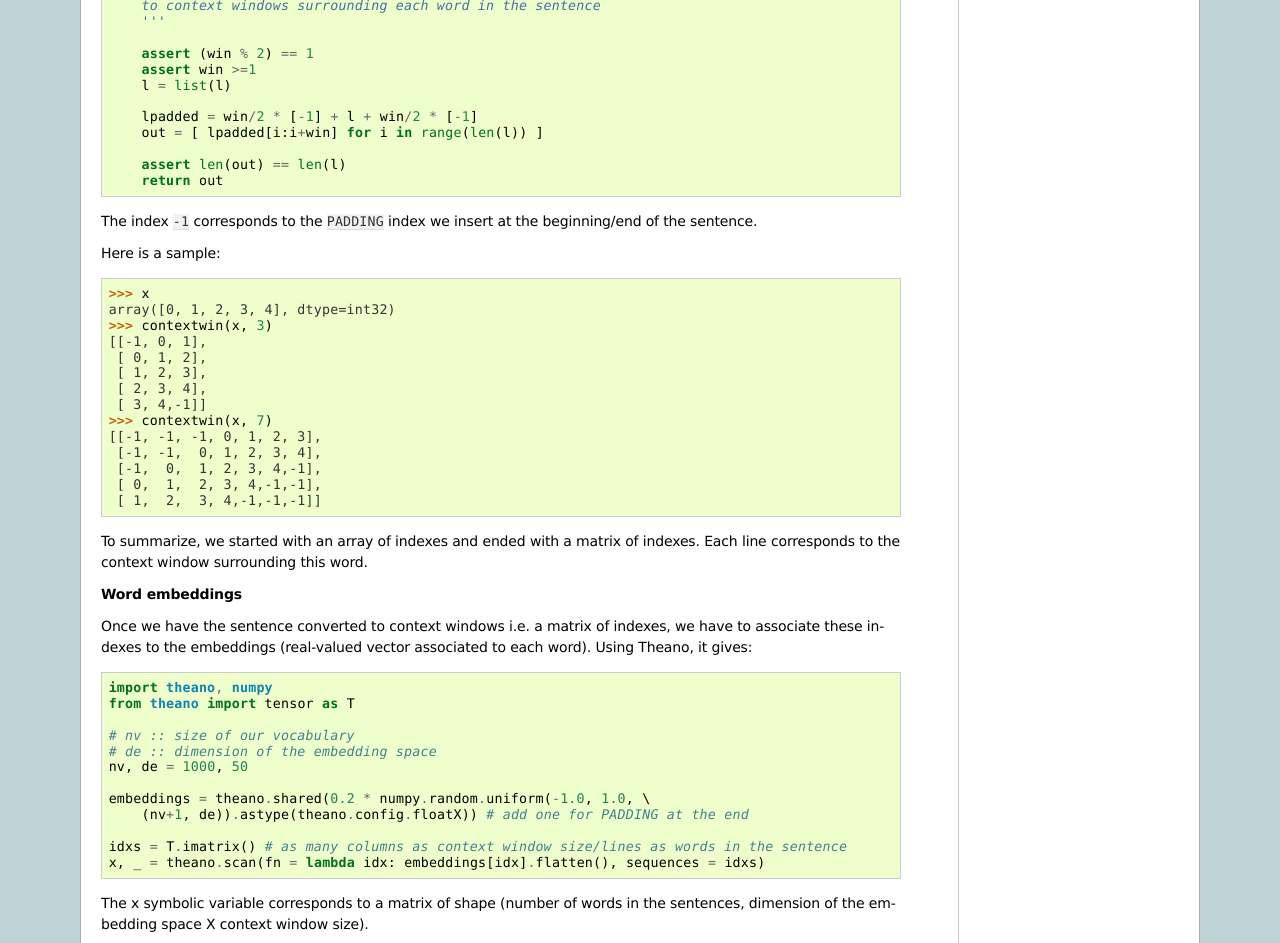
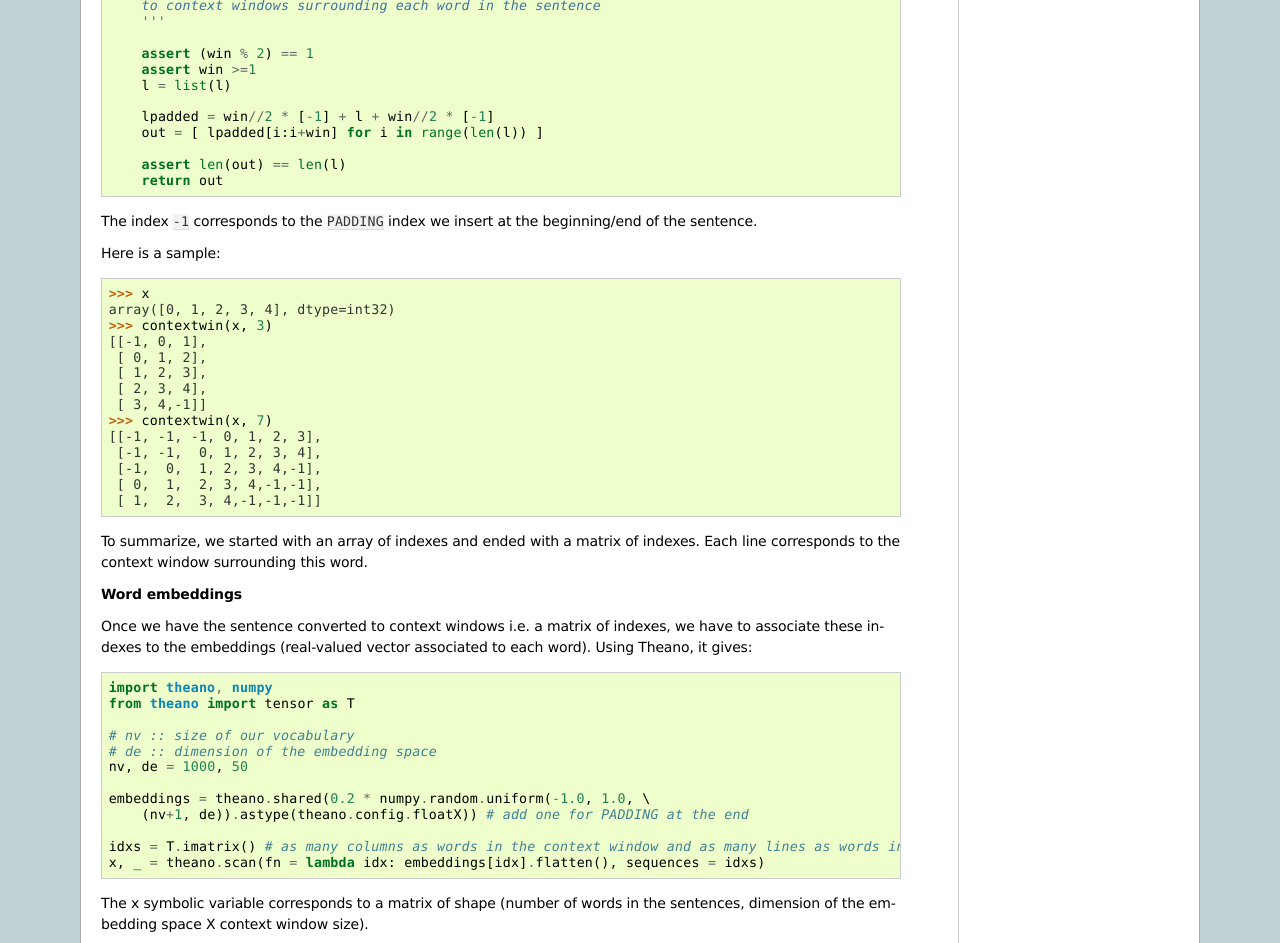
Before and after one commit to lisa-lab/DeepLearningTutorials, a Sphinx documentation site: the page built from doc/rnnslu.txt, in a window 1280 px wide and 1400 px high, scrolled down 1894 px. Shown: the part 151-1094 px from the top of the window. Built offline with Sphinx 7.4.7, drawn with Linux system fonts in a browser that asks for light colours; formulas are drawn with MathJax 3; pages that are not in the unit, such as notebooks, are missing from menus.

Commit message:
precise the idxs dimensions

```diff
--- a/doc/rnnslu.txt
+++ b/doc/rnnslu.txt
@@ -132,7 +132,7 @@
         assert win >=1
         l = list(l)
 
-        lpadded = win/2 * [-1] + l + win/2 * [-1]
+        lpadded = win//2 * [-1] + l + win//2 * [-1]
         out = [ lpadded[i:i+win] for i in range(len(l)) ]
 
         assert len(out) == len(l)
@@ -177,7 +177,7 @@
     embeddings = theano.shared(0.2 * numpy.random.uniform(-1.0, 1.0, \
         (nv+1, de)).astype(theano.config.floatX)) # add one for PADDING at the end
 
-    idxs = T.imatrix() # as many columns as context window size/lines as words in the sentence
+    idxs = T.imatrix() # as many columns as words in the context window and as many lines as words in the sentence
     x, _ = theano.scan(fn = lambda idx: embeddings[idx].flatten(), sequences = idxs)
 
 The x symbolic variable corresponds to a matrix of shape (number of words in the
```
